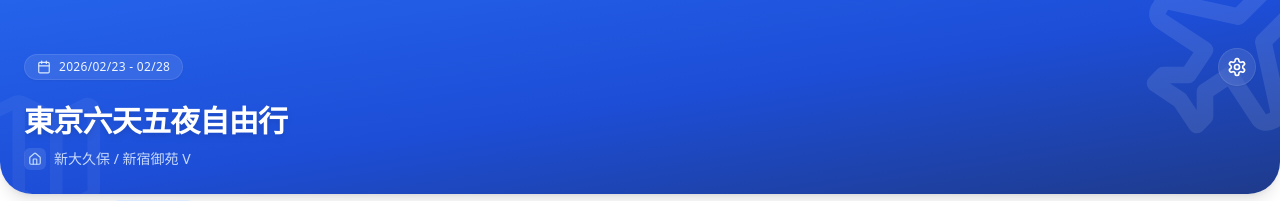
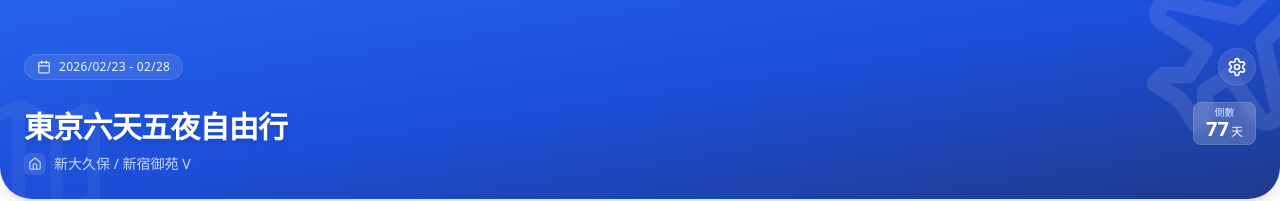
Before and after one commit to ZUIHUI/trip-planner, a React (Vite) app: page /trip/1 in a window 1280 px wide. Shown: the top 201 px of the page. Built offline with nearby package versions, Linux system fonts and the light colour scheme; no server answers; the database is empty.

Commit message:
feat: 在 Header 元件中新增倒數天數顯示，改善行程資訊呈現

```diff
--- a/src/components/Header.jsx
+++ b/src/components/Header.jsx
@@ -2,6 +2,24 @@ import React from 'react';
 import { Plane, Home, Settings, ShoppingCart, Calendar, Map, CheckSquare, Luggage, Ticket, LayoutDashboard, RefreshCw, DollarSign } from 'lucide-react';
 
 const Header = ({ details, activeTab, onTabChange, onSettingsOpen, isSaving, children }) => {
+  // 計算倒數天數
+  const daysUntil = React.useMemo(() => {
+    if (!details?.dates) return 0;
+    try {
+      const startDateStr = details.dates.split(' - ')[0]; // "2026/02/23"
+      const [year, month, day] = startDateStr.split('/').map(Number);
+      const startDate = new Date(year, month - 1, day);
+      const today = new Date();
+      today.setHours(0, 0, 0, 0);
+
+      const diffTime = startDate - today;
+      const diffDays = Math.ceil(diffTime / (1000 * 60 * 60 * 24));
+      return diffDays;
+    } catch (e) {
+      return 0;
+    }
+  }, [details?.dates]);
+
   const tabs = [
     { id: 'summary', label: '總覽', icon: LayoutDashboard },
     { id: 'itinerary', label: '行程', icon: Map },
@@ -50,9 +68,17 @@ const Header = ({ details, activeTab, onTabChange, onSettingsOpen, isSaving, chi
 
         {/* Main Title Area */}
         <div className="relative">
-          <h1 className="text-3xl font-bold mb-2 tracking-tight leading-tight drop-shadow-md">
-            {details?.title || '我的旅程'}
-          </h1>
+          <div className="flex justify-between items-end">
+            <h1 className="text-3xl font-bold mb-2 tracking-tight leading-tight drop-shadow-md">
+              {details?.title || '我的旅程'}
+            </h1>
+            {daysUntil > 0 && (
+              <div className="mb-2 bg-white/20 backdrop-blur-sm px-3 py-1 rounded-lg text-center border border-white/10 shadow-sm">
+                <p className="text-[10px] text-brand-100 leading-none mb-0.5">倒數</p>
+                <p className="text-xl font-bold leading-none">{daysUntil}<span className="text-xs font-normal ml-0.5">天</span></p>
+              </div>
+            )}
+          </div>
           <div className="flex items-center gap-2 text-brand-100/90 text-sm font-medium">
             <div className="p-1 bg-white/10 rounded-md">
               <Home size={14} className="text-brand-200" />
--- a/src/components/SummaryView.jsx
+++ b/src/components/SummaryView.jsx
@@ -69,13 +69,6 @@ const SummaryView = ({
           </div>
 
           <div className="flex items-end gap-2">
-            <div className="bg-white/20 backdrop-blur-sm rounded-xl p-4 flex-1">
-              <p className="text-brand-100 text-xs mb-1">距離出發還有</p>
-              <div className="flex items-baseline gap-1">
-                <span className="text-3xl font-bold">{daysUntil > 0 ? daysUntil : 0}</span>
-                <span className="text-sm">天</span>
-              </div>
-            </div>
             <div className="bg-white/20 backdrop-blur-sm rounded-xl p-4 flex-1">
               <p className="text-brand-100 text-xs mb-1">旅伴人數</p>
               <div className="flex items-baseline gap-1">
```
